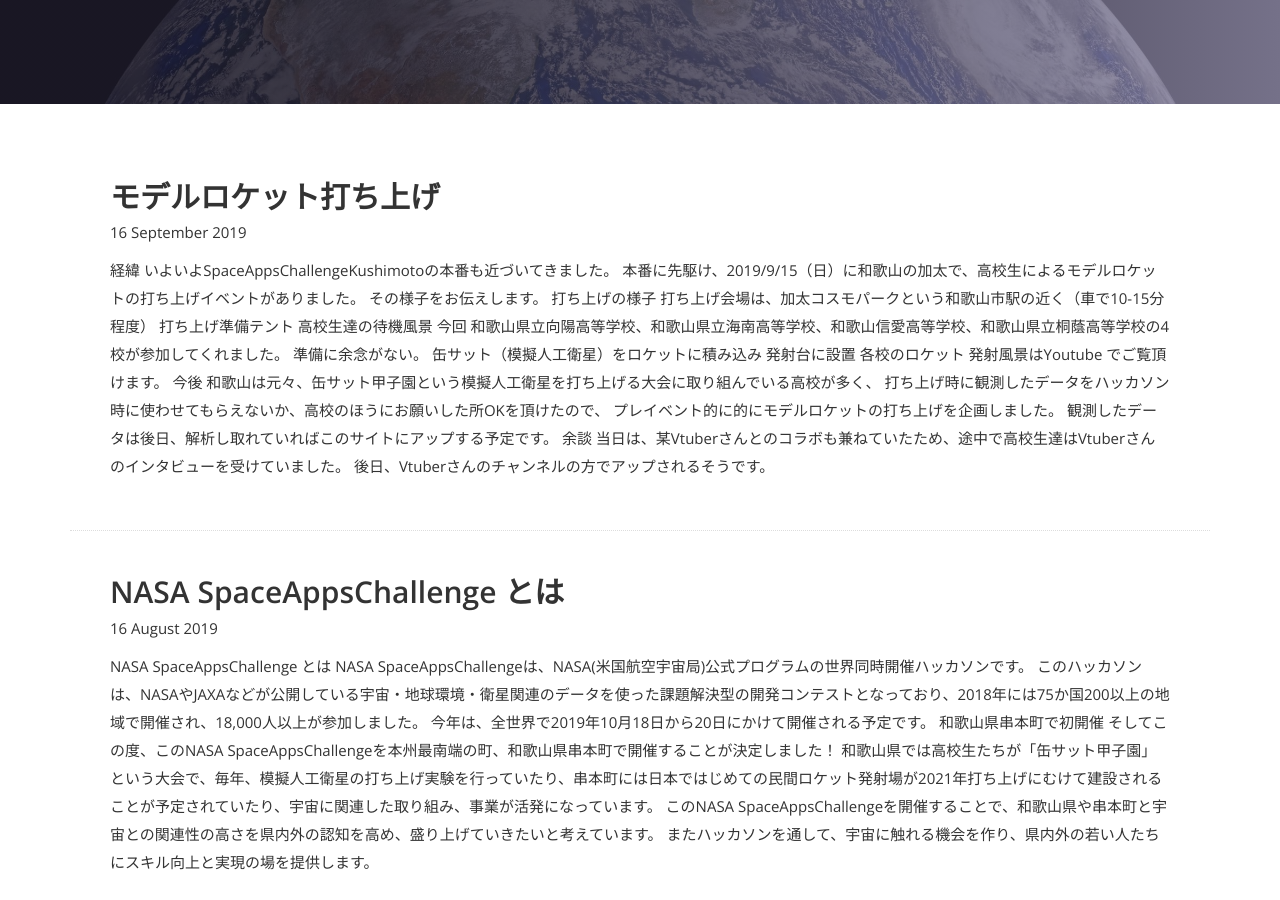
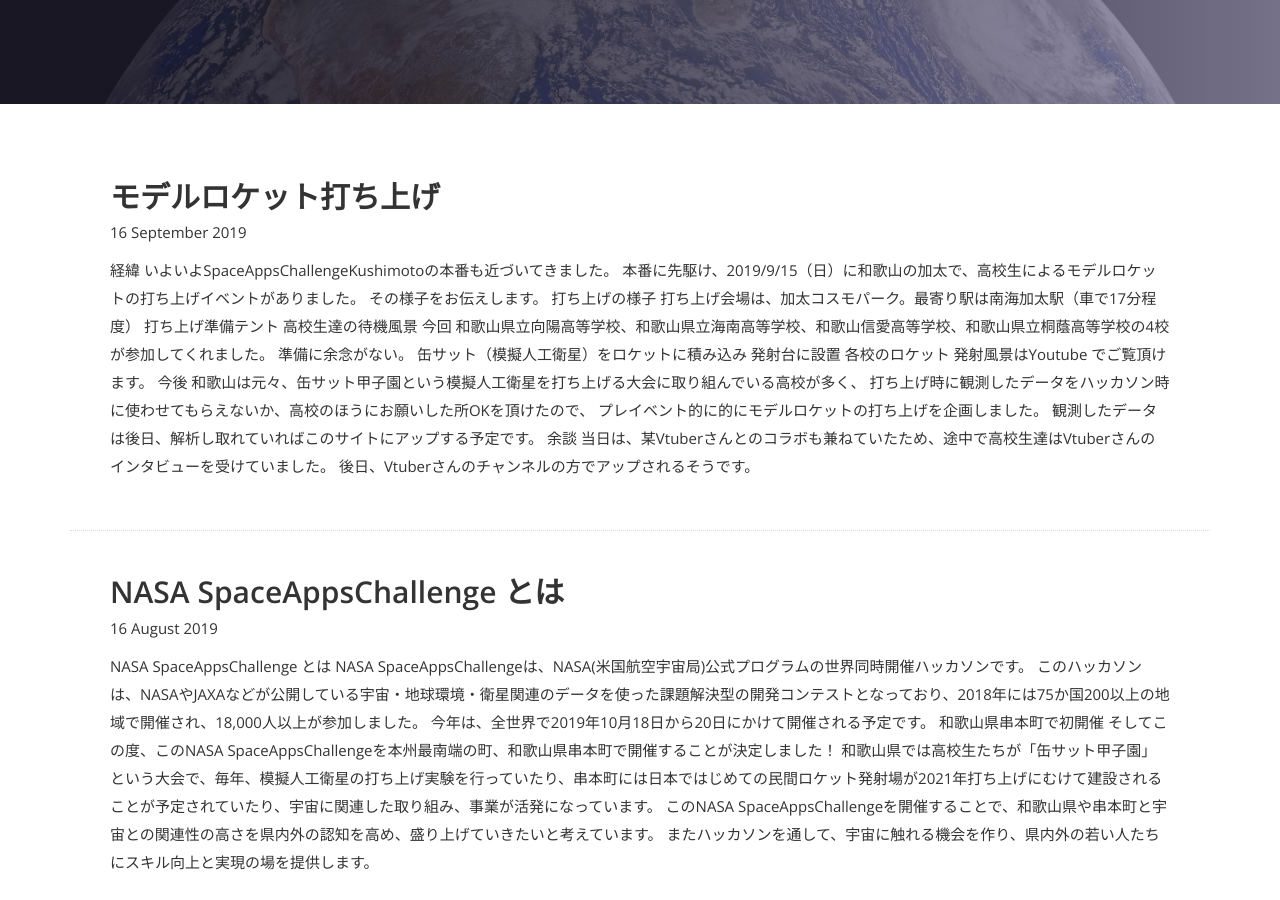
Before and after one commit to naogify/space-apps-kushimoto.github.io, a Jekyll site: the page built from blog.html, in a window 1280 px wide and 900 px high, scrolled down 321 px. Built offline with Jekyll 4.4.1, drawn with Linux system fonts in a browser that asks for light colours; nearby versions of some CDN libraries; some web fonts are replaced; a script that is not in the unit is left out.

Commit message:
fix some

```diff
--- a/_posts/2019-09-16-model-rocket.md
+++ b/_posts/2019-09-16-model-rocket.md
@@ -15,7 +15,7 @@
 
 ## 打ち上げの様子
 
-打ち上げ会場は、加太コスモパークという和歌山市駅の近く（車で10-15分程度）
+打ち上げ会場は、加太コスモパーク。最寄り駅は南海加太駅（車で17分程度）
 
 ![キャプション]({{site.baseurl}}/img/2019-08-16-01.jpg)
 
```
